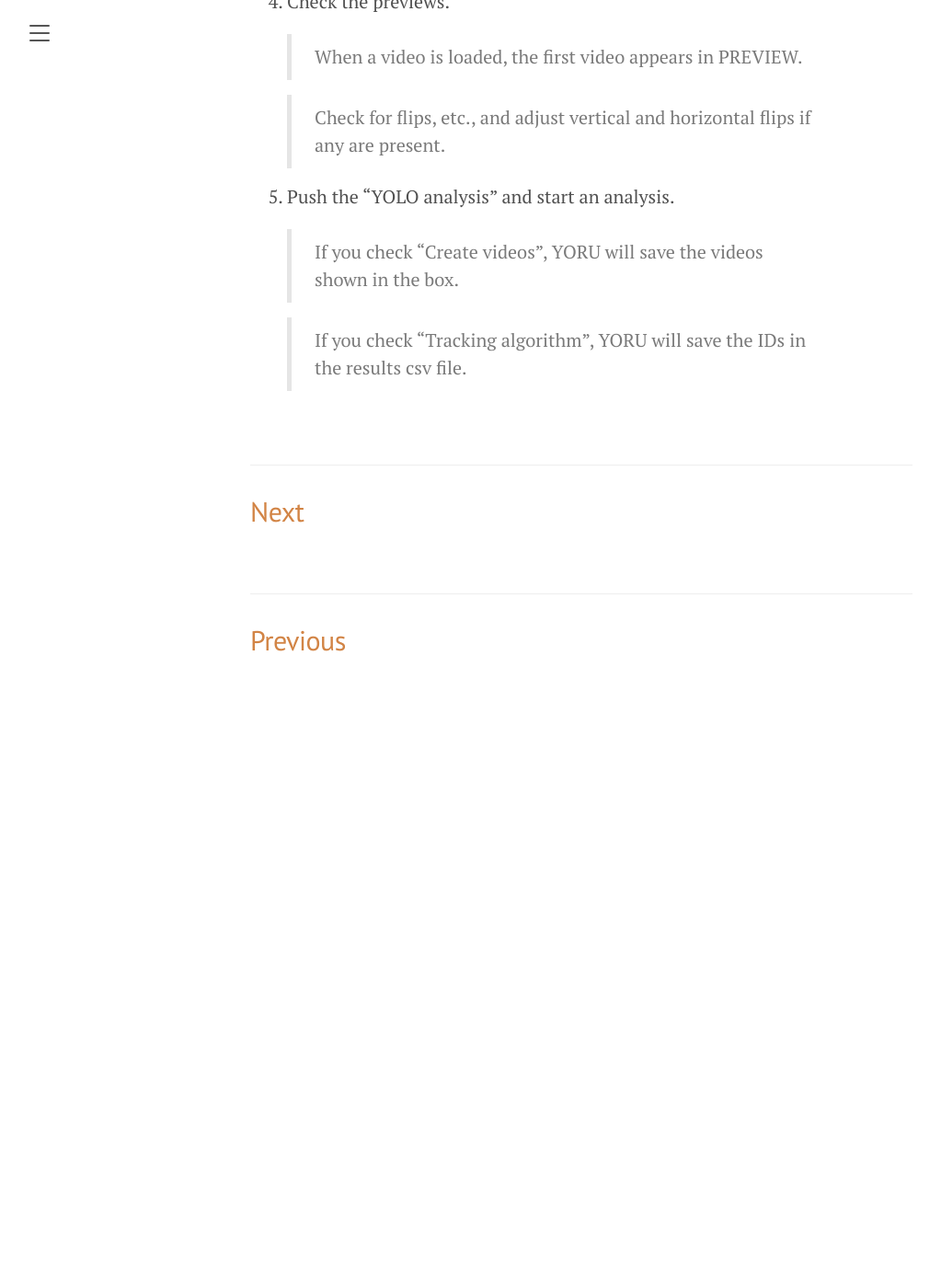
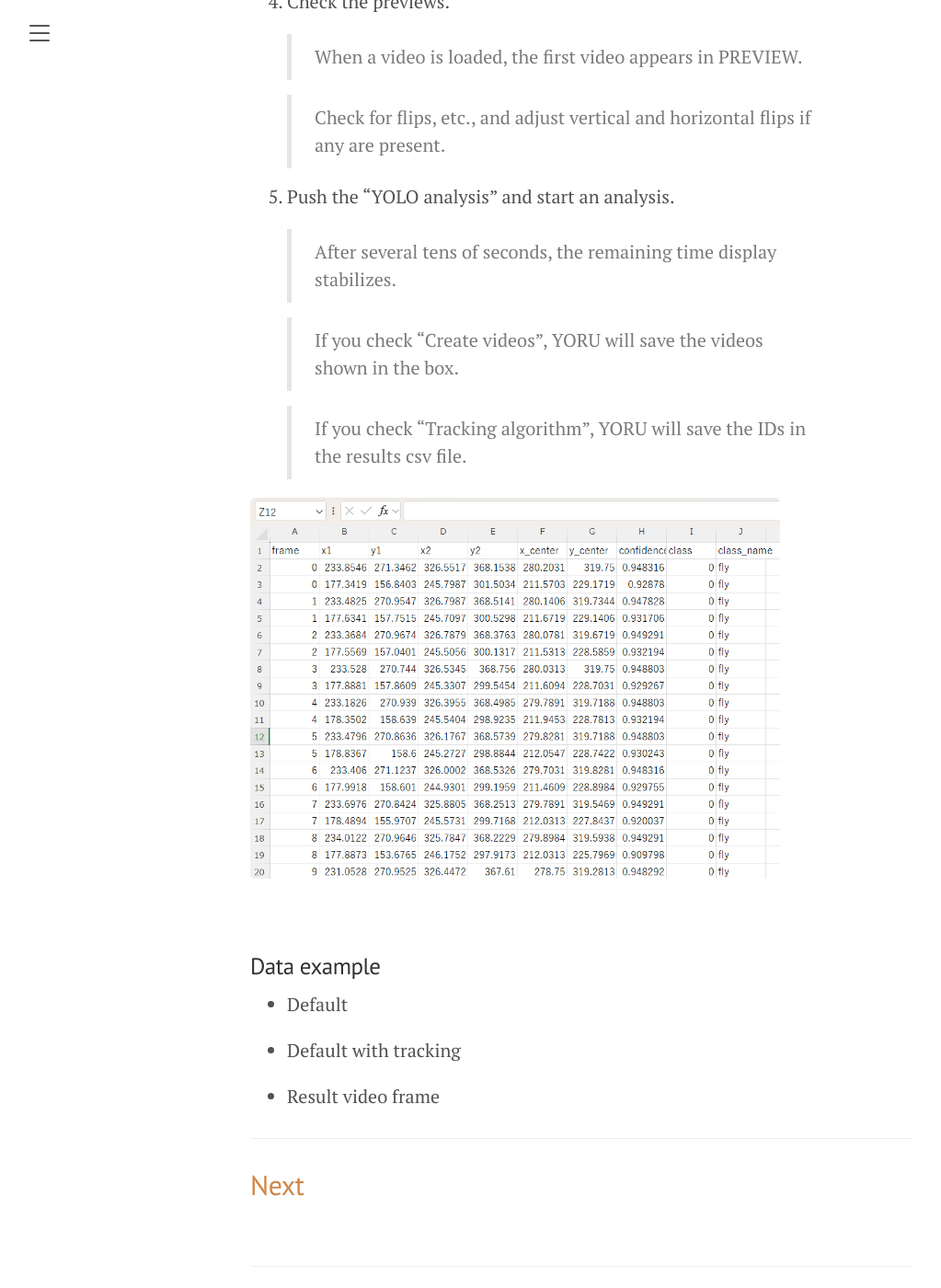
Before and after one commit to Kamikouchi-lab/YORU_doc, a Jekyll site: the page built from _tutorial/03_analyze_video_tutorial.md, in a window 1280 px wide and 1400 px high, scrolled down 355 px. Shown: the whole window at 92% size, without its empty margins (8-1031 px from the left). Built offline with Jekyll 4.4.1, drawn with Linux system fonts in a browser that asks for light colours; before the commit the page ends 1149 px from its top, so only the background shows below that.

Commit message:
update documents

```diff
--- a/_tutorial/03_analyze_video_tutorial.md
+++ b/_tutorial/03_analyze_video_tutorial.md
@@ -18,11 +18,26 @@ title: Step3. Analyze Videos
 
 5. Push the "YOLO analysis" and start an analysis.
 
+    > After several tens of seconds, the remaining time display stabilizes.
+
     > If you check "Create videos", YORU will save the videos shown in the box.
 
     > If you check "Tracking algorithm", YORU will save the IDs in the results csv file.
 
+<img src="../../imgs/defalut_results.png" width="80%">
+
 <br>
+
+### Data example
+
+- Default
+
+
+- Default with tracking
+
+
+- Result video frame
+
 
 ---
 
```
Also changed, not shown: _guides/02_training.md (+2 -0 lines), _tutorial/01_preparation_tutorial.md (+4 -0 lines), _tutorial/04_model_evaluation_tutorial.md (+11 -0 lines), imgs/defalut_results.png (added), imgs/evaluation_files.png (added), imgs/evaluation_files_of_images.png (added), imgs/labeling_example.png (added), imgs/terminal_description_evaluation.png (added), imgs/tracking_results.png (added), 1 other file.
